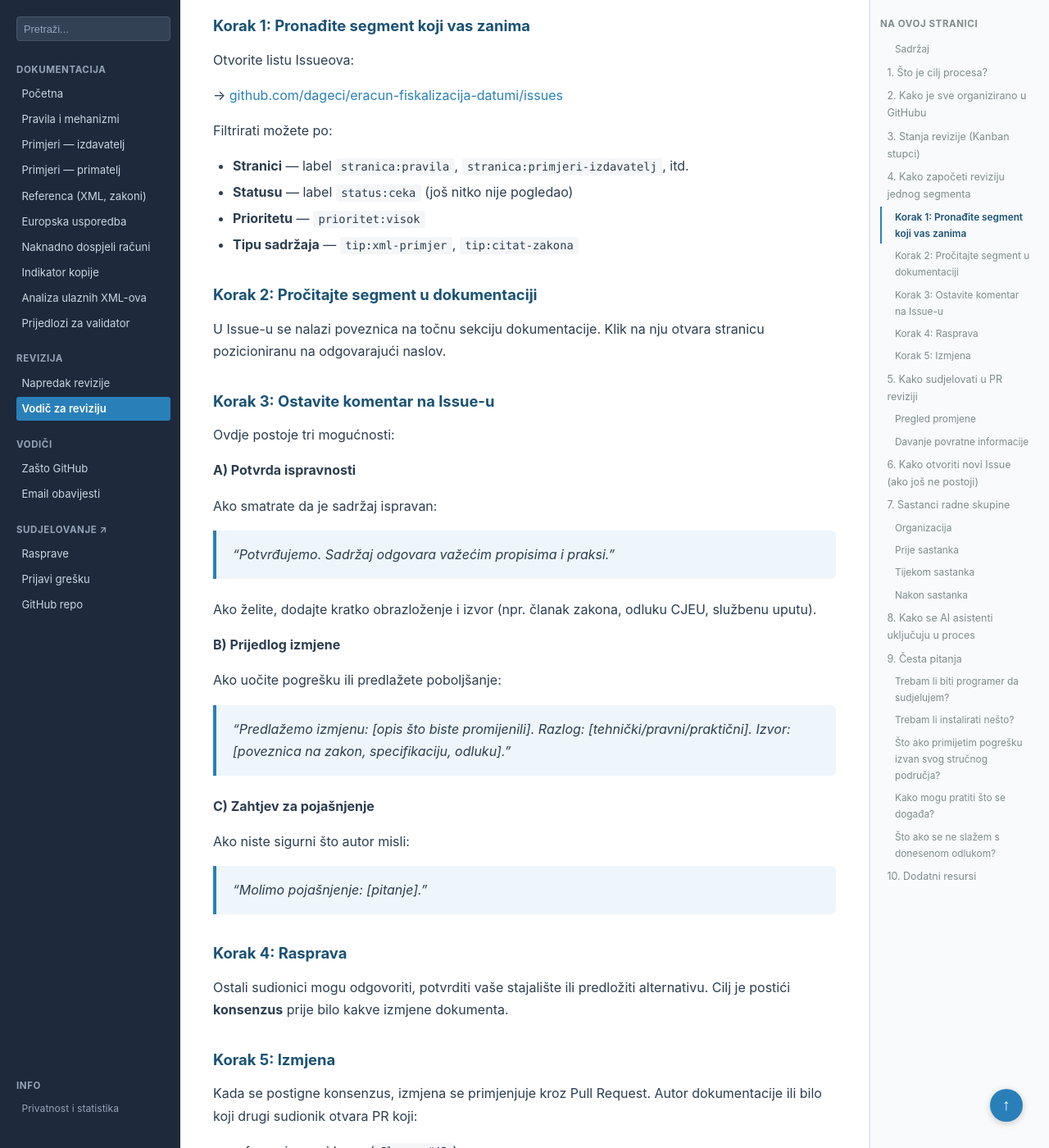
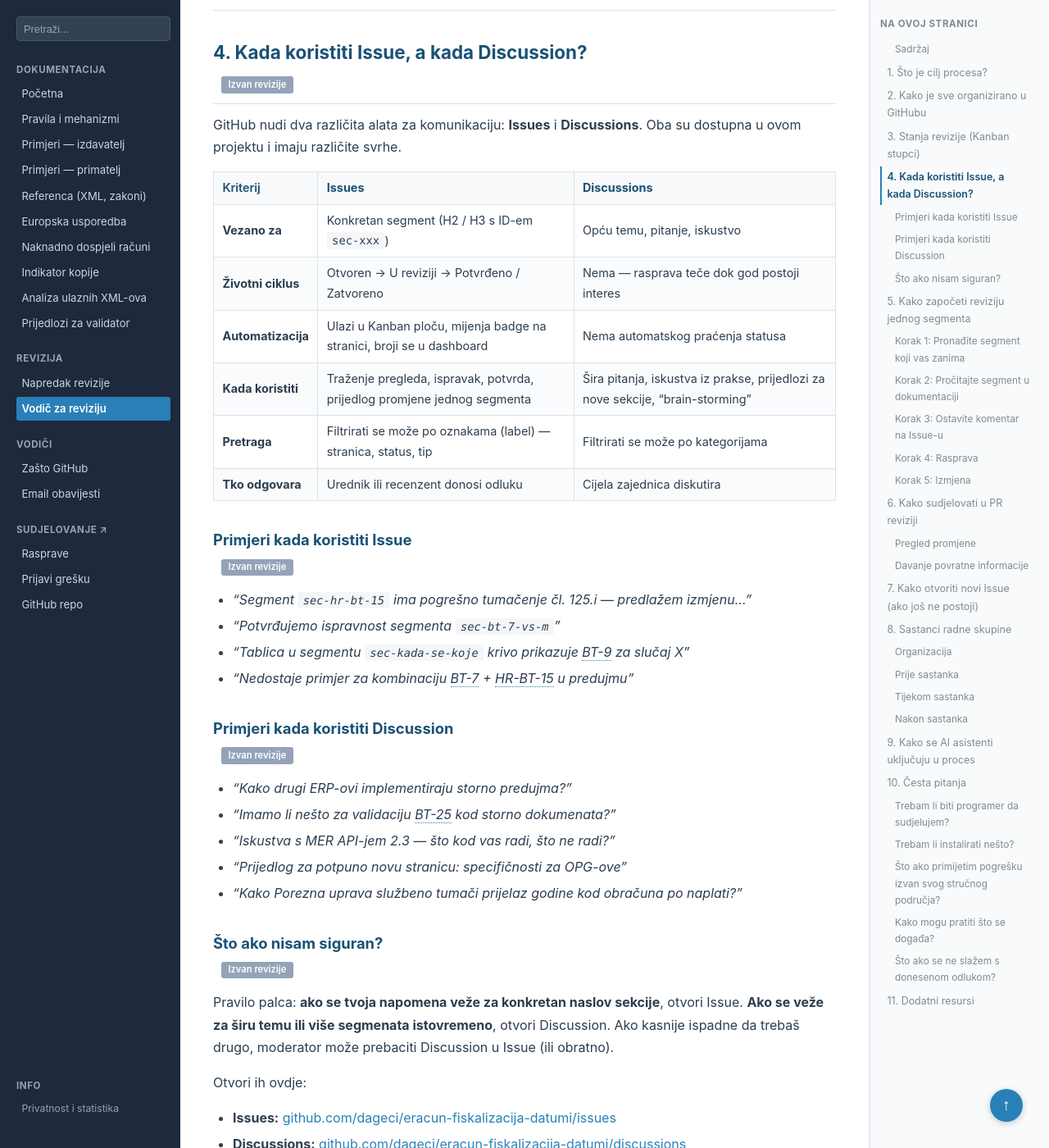
Before and after one commit to dageci/eracun-fiskalizacija-datumi, a Jekyll site: the page built from docs/vodic-za-reviziju.md, in a window 1280 px wide and 1400 px high, scrolled down 3105 px. Shown: the whole window at 82% size. Built offline with Jekyll 4.4.1, drawn with Linux system fonts in a browser that asks for light colours; some of the changed text lies outside the part shown.

Commit message:
Sync dashboard + nova sekcija 'Kada Issue a kada Discussion'
Dokumentacija:
- Nova sekcija u vodic-za-reviziju.md: '4. Kada koristiti Issue, a kada Discussion'
  — tablica razlika, konkretni primjeri, pravilo palca
- Ostale sekcije renumerirane (5-11)

Dashboard sync:
- napredak.md više nije 'za reviziju' nego 'izvan revizije' (autorsko)
- napredak dodan u allPages listu u dashboard grafu
- Uklonjeno hardcodirano 145 iz opisa (generic wording)
- Fallback u JS-u 145 -> 149 (neće se ni koristiti, JSON ima točno)

Nakon konsolidacije:
- 198 segmenata ukupno
- 145 za reviziju (isto kao prije — dokumentacijski sadržaj nije promijenjen)
- 53 autorska (vodic-za-reviziju + napredak novi)

🤖 Generated with [Claude Code](https://claude.com/claude-code)

Co-Authored-By: Claude <noreply@anthropic.com>

```diff
--- a/docs/vodic-za-reviziju.md
+++ b/docs/vodic-za-reviziju.md
@@ -60,7 +60,45 @@ Svaki segment prolazi kroz jedno od sljedećih stanja:
 
 ---
 
-## 4. Kako započeti reviziju jednog segmenta {#sec-kako-zapoceti}
+## 4. Kada koristiti Issue, a kada Discussion? {#sec-issue-vs-discussion}
+
+GitHub nudi dva različita alata za komunikaciju: **Issues** i **Discussions**. Oba su dostupna u ovom projektu i imaju različite svrhe.
+
+| Kriterij | **Issues** | **Discussions** |
+|----------|-----------|-----------------|
+| **Vezano za** | Konkretan segment (H2 / H3 s ID-em `sec-xxx`) | Opću temu, pitanje, iskustvo |
+| **Životni ciklus** | Otvoren → U reviziji → Potvrđeno / Zatvoreno | Nema — rasprava teče dok god postoji interes |
+| **Automatizacija** | Ulazi u Kanban ploču, mijenja badge na stranici, broji se u dashboard | Nema automatskog praćenja statusa |
+| **Kada koristiti** | Traženje pregleda, ispravak, potvrda, prijedlog promjene jednog segmenta | Šira pitanja, iskustva iz prakse, prijedlozi za nove sekcije, "brain-storming" |
+| **Pretraga** | Filtrirati se može po oznakama (label) — stranica, status, tip | Filtrirati se može po kategorijama |
+| **Tko odgovara** | Urednik ili recenzent donosi odluku | Cijela zajednica diskutira |
+
+### Primjeri kada koristiti **Issue** {#sec-primjeri-issue}
+
+- *"Segment `sec-hr-bt-15` ima pogrešno tumačenje čl. 125.i — predlažem izmjenu..."*
+- *"Potvrđujemo ispravnost segmenta `sec-bt-7-vs-m`"*
+- *"Tablica u segmentu `sec-kada-se-koje` krivo prikazuje BT-9 za slučaj X"*
+- *"Nedostaje primjer za kombinaciju BT-7 + HR-BT-15 u predujmu"*
+
+### Primjeri kada koristiti **Discussion** {#sec-primjeri-discussion}
+
+- *"Kako drugi ERP-ovi implementiraju storno predujma?"*
+- *"Imamo li nešto za validaciju BT-25 kod storno dokumenata?"*
+- *"Iskustva s MER API-jem 2.3 — što kod vas radi, što ne radi?"*
+- *"Prijedlog za potpuno novu stranicu: specifičnosti za OPG-ove"*
+- *"Kako Porezna uprava službeno tumači prijelaz godine kod obračuna po naplati?"*
+
+### Što ako nisam siguran? {#sec-ako-nisam-siguran}
+
+Pravilo palca: **ako se tvoja napomena veže za konkretan naslov sekcije**, otvori Issue. **Ako se veže za širu temu ili više segmenata istovremeno**, otvori Discussion. Ako kasnije ispadne da trebaš drugo, moderator može prebaciti Discussion u Issue (ili obratno).
+
+Otvori ih ovdje:
+- **Issues:** [github.com/dageci/eracun-fiskalizacija-datumi/issues](https://github.com/dageci/eracun-fiskalizacija-datumi/issues)
+- **Discussions:** [github.com/dageci/eracun-fiskalizacija-datumi/discussions](https://github.com/dageci/eracun-fiskalizacija-datumi/discussions)
+
+---
+
+## 5. Kako započeti reviziju jednog segmenta {#sec-kako-zapoceti}
 
 ### Korak 1: Pronađite segment koji vas zanima
 
@@ -136,7 +174,7 @@ Komentari se mogu ostaviti na konkretne linije diff-a — klik na broj linije
 
 ---
 
-## 6. Kako otvoriti novi Issue (ako još ne postoji) {#sec-novi-issue}
+## 7. Kako otvoriti novi Issue (ako još ne postoji) {#sec-novi-issue}
 
 Većina Issueova je već automatski generirana za postojeće segmente. Ako uočite:
 
@@ -175,7 +213,7 @@ Periodično se organiziraju radni sastanci (uživo ili putem video poziva) na ko
 
 ---
 
-## 8. Kako se AI asistenti uključuju u proces {#sec-kako-ai}
+## 9. Kako se AI asistenti uključuju u proces {#sec-kako-ai}
 
 Za tehnički složenije izmjene — osobito kod Mermaid dijagrama, tablica, XML primjera ili HTML vizualizacija — sudionici mogu zatražiti pomoć autora koji se služi modernim **AI asistentima** (umjetna inteligencija specijalizirana za razvoj softvera i dokumentacije) za primjenu dogovorenih izmjena.
 
@@ -217,7 +255,7 @@ Otvorite novi Issue ili komentirajte postojeći. Odluke se mogu preispitati. Git
 
 ---
 
-## 10. Dodatni resursi {#sec-resursi}
+## 11. Dodatni resursi {#sec-resursi}
 
 - [Dashboard napretka revizije](napredak)
 - [Otvoreni Issueovi](https://github.com/dageci/eracun-fiskalizacija-datumi/issues)
--- a/scripts/generate_review_issues.py
+++ b/scripts/generate_review_issues.py
@@ -32,6 +32,7 @@ AUTORSKE_SEKCIJE = {
     "github-vodic": "ALL",
     "github-obavijesti": "ALL",
     "vodic-za-reviziju": "ALL",
+    "napredak": "ALL",
 }
 
 # Stranice koje potpuno preskačemo
```
Also changed, not shown: other parts of docs/vodic-za-reviziju.md (+3 -3 lines), docs/napredak.md (+3 -3 lines), docs/_data/review_status.json.
